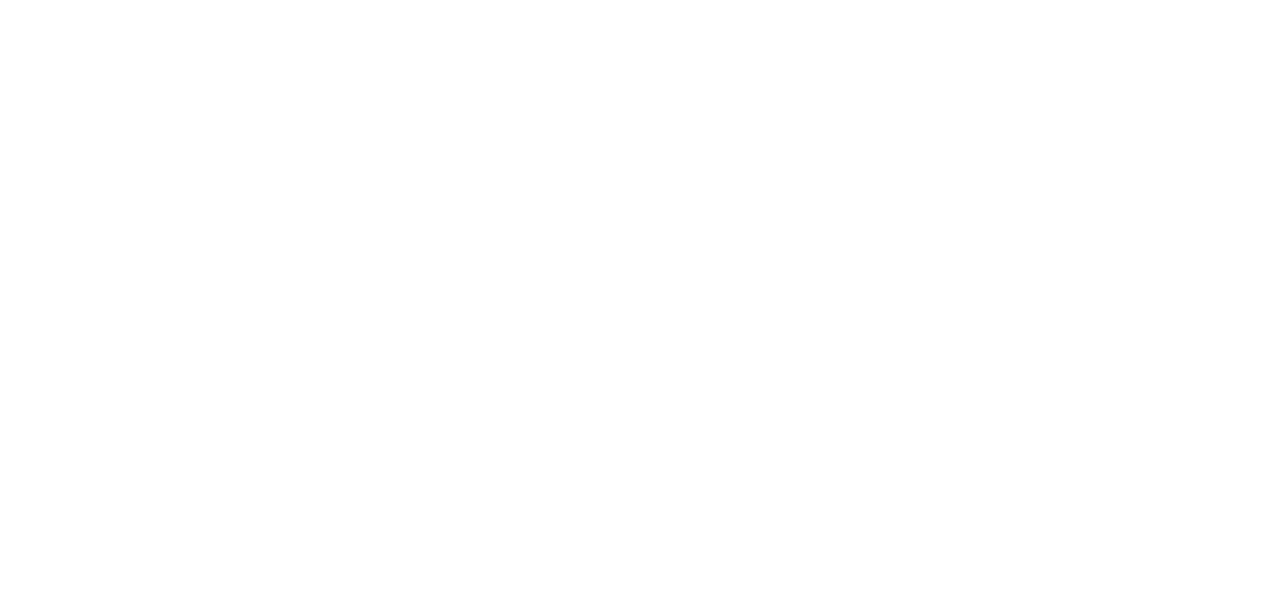
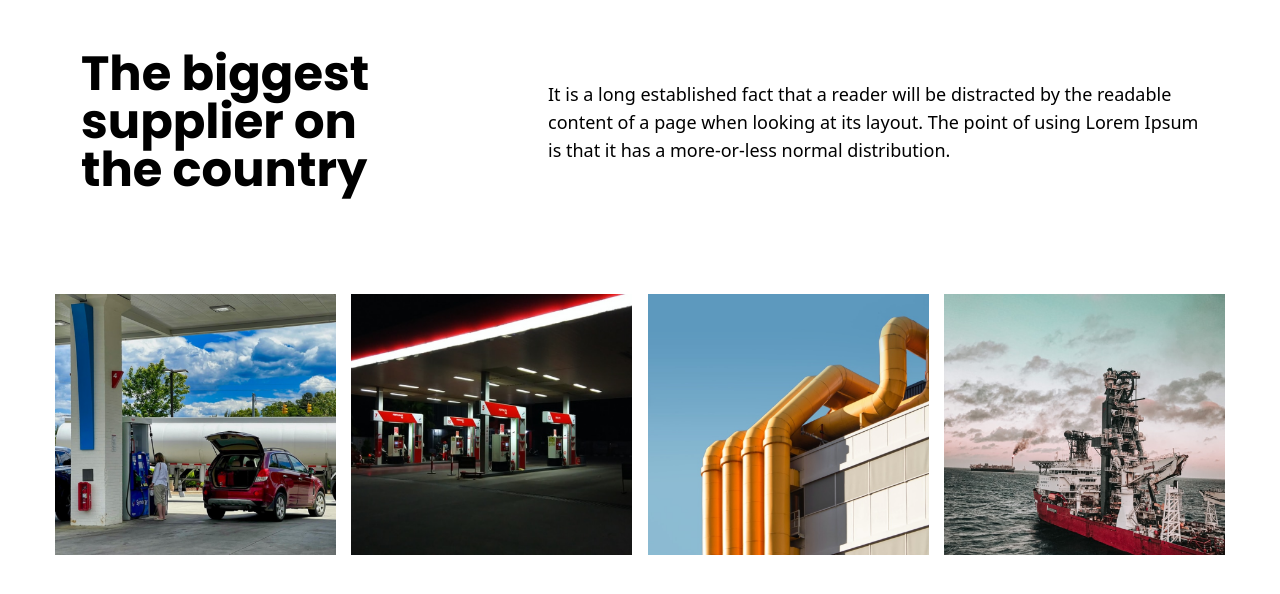
Before and after one commit to ayeshasiddikapopy/proect-petroils, a plain HTML site: page index.html in a window 1280 px wide. Drawn offline with nearby package versions, Linux system fonts and the light colour scheme.

Commit message:
suppliers finished

```diff
--- a/index.html
+++ b/index.html
@@ -25,7 +25,23 @@
     </div>
     <!-- ========banner end========= -->
     <!-- ========suppliers start======= -->
-    <div class="suppliers">
+    <div class="suppliers py-[50px]">
+        <div class="max-w-container mx-auto">
+            <div class="flex justify-center items-center gap-x-[178px] pb-[100px]">
+                <h2 class="font-poppins font-bold text-black text-5xl w-[289px]">The biggest supplier on the country</h2>
+                <p class="font-popins font-medium text-black text-lg w-[651px]">It is a long established fact that a reader will be distracted by the readable content of a page when looking at its layout. The point of using Lorem Ipsum is that it has a more-or-less normal distribution.</p>
+            </div>
+            <picture>
+                <div class="flex justify-between">
+                    <img class="w-[24%]" src="images/supplies1.png" alt="">
+                    <img class="w-[24%]" src="images/petrol.png" alt="">
+                    <img class="w-[24%]" src="images/pipes.png" alt="">
+                    <img class="w-[24%]" src="images/ships.png" alt="">
+                </div>
+            </picture>
+        </div>
+
+
 
     </div>
     <!-- ========suppliers end========= -->
--- a/js/tailwind.config.js
+++ b/js/tailwind.config.js
@@ -1,4 +1,4 @@
-tailwind.config = {
+tailwind.config ={
     theme: {
       extend: {
         colors: {
```
Also changed, not shown: images/petrol.png (renamed from images/suppliers.png), images/pipes.png (added), images/ships.png (added), images/supplies1.png (added).
